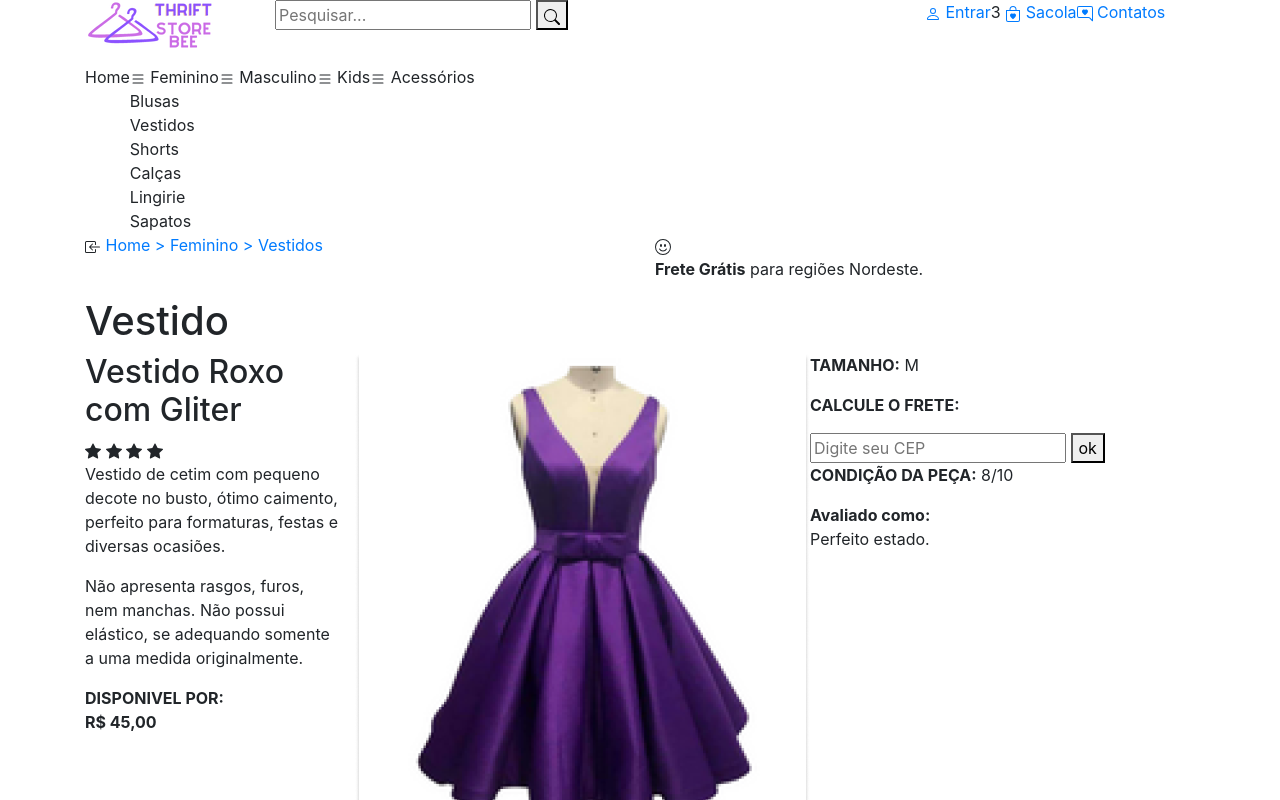
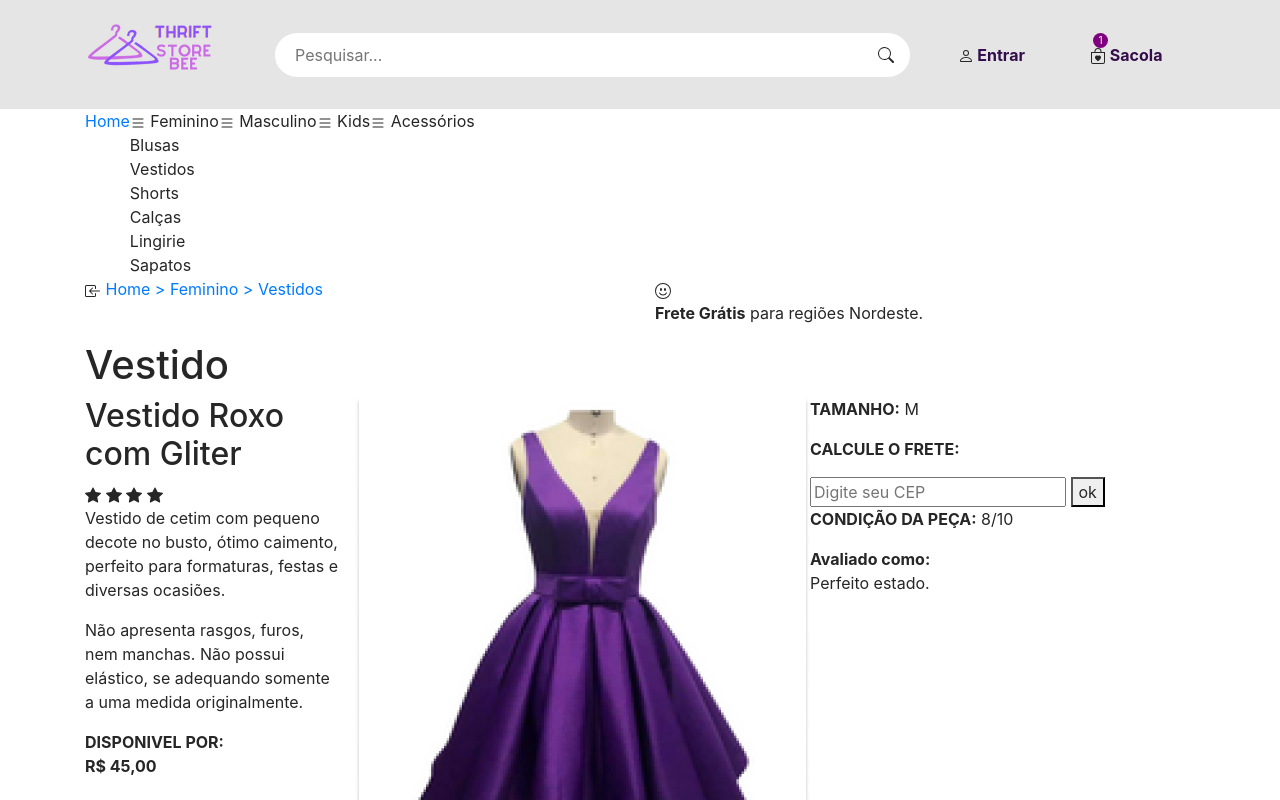
Before and after one commit to beatrizrabelo/tela-compra-brecho, a plain HTML site: page index.html in a window 1280 px wide. Shown: the top 800 px of the page. Drawn offline with Linux system fonts and the light colour scheme.

Commit message:
iniciando css

```diff
--- /dev/null
+++ b/assets/scss/config.scss
@@ -0,0 +1,7 @@
+*{
+    color: rgb(38, 38, 38);
+}
+
+a{
+    text-decoration: none !important;
+}
--- /dev/null
+++ b/assets/scss/header.scss
@@ -0,0 +1,53 @@
+header{
+    background: $cor-primaria;
+    padding: 22px;
+
+    form{
+        input[type=text]{
+            background: $branco;
+            width: 100%;
+            border-radius: 100px;
+            border: none;
+            padding: 10px 20px;
+        }
+
+        button{
+            background: none;
+            border: none;
+            position: absolute;
+            right: 25px;
+        }
+    }
+
+    ul{
+        li{
+            position: relative;
+            span.notificacao {
+                color: $branco;
+                position: absolute;
+                background-color: purple;
+
+                position: absolute;
+                top: -10px;
+                left: 3px;
+                font-size: 10px;
+                width: 15px;
+                height: 15px;
+
+                border-radius: 100%;
+            }
+            a{
+                font-size: 16px;
+                font-weight: bold;
+                color: $cor-secundaria;
+                svg{
+                    font-size: 20px;
+                }
+            }
+
+            &:hover{
+                color: initial;
+            }
+        }
+    }
+}
--- a/assets/scss/style.scss
+++ b/assets/scss/style.scss
@@ -1,5 +1,11 @@
 //Fontes
 @import url('https://fonts.googleapis.com/css2?family=Oswald:wght@300;400;700&family=Titan+One&display=swap');
 
+//Config
+@import "./variaveis.scss";
+@import "./config.scss";
+
+//Componentes
+@import "./header.scss";
 //framework
 @import './bootstrap.scss';
--- /dev/null
+++ b/assets/scss/variaveis.scss
@@ -0,0 +1,5 @@
+$branco: #FFF;
+$roxo: 4D176E;
+
+$cor-primaria: #E5E5E5;
+$cor-secundaria: #340D4C;
--- a/index.html
+++ b/index.html
@@ -37,7 +37,7 @@
         <!-- container -->
         <section class="container">
             <!-- row -->
-            <article class="row">
+            <article class="row d-flex align-items-center">
 
                 <!-- logo -->
                 <a href="/" class="col-md-2">
@@ -47,9 +47,9 @@
                 </a>
 
                 <!-- buscador -->
-                <form action="#" class="col-md-7">
+                <form action="#" class="col-md-7 d-flex align-items-center">
                     <input type="text" name="name" placeholder="Pesquisar...">
-                    <button>
+                    <button class="d-flex align-items-center">
                         <svg xmlns="http://www.w3.org/2000/svg" width="16" height="16" fill="currentColor" class="bi bi-search" viewBox="0 0 16 16">
                             <path d="M11.742 10.344a6.5 6.5 0 1 0-1.397 1.398h-.001c.03.04.062.078.098.115l3.85 3.85a1 1 0 0 0 1.415-1.414l-3.85-3.85a1.007 1.007 0 0 0-.115-.1zM12 6.5a5.5 5.5 0 1 1-11 0 5.5 5.5 0 0 1 11 0z"/>
                           </svg>
@@ -57,7 +57,7 @@
                 </form>
 
                 <!-- administrativo do cliente -->
-                <ul class="col-md-3 nav">
+                <ul class="col-md-3 nav d-flex align-items-center justify-content-around">
                     <li class="nav-item">
                         <a href="#">
                             <svg xmlns="http://www.w3.org/2000/svg" width="16" height="16" fill="currentColor" class="bi bi-person" viewBox="0 0 16 16">
@@ -69,7 +69,7 @@
                     </li>
 
                     <li class="nav-item">
-                        <span class="notificacao">3</span>
+                        <span class="notificacao d-flex align-items-center justify-content-center">1</span>
                         <a href="#">
                             <svg xmlns="http://www.w3.org/2000/svg" width="16" height="16" fill="currentColor" class="bi bi-bag-heart" viewBox="0 0 16 16">
                                 <path fill-rule="evenodd" d="M10.5 3.5a2.5 2.5 0 0 0-5 0V4h5v-.5Zm1 0V4H15v10a2 2 0 0 1-2 2H3a2 2 0 0 1-2-2V4h3.5v-.5a3.5 3.5 0 1 1 7 0ZM14 14V5H2v9a1 1 0 0 0 1 1h10a1 1 0 0 0 1-1ZM8 7.993c1.664-1.711 5.825 1.283 0 5.132-5.825-3.85-1.664-6.843 0-5.132Z"/>
@@ -77,17 +77,6 @@
                             Sacola
                         </a>
                     </li>
-
-                    <li>
-                        <a href="#">
-                            <svg xmlns="http://www.w3.org/2000/svg" width="16" height="16" fill="currentColor" class="bi bi-chat-right-heart" viewBox="0 0 16 16">
-                                <path d="M2 1a1 1 0 0 0-1 1v8a1 1 0 0 0 1 1h9.586a2 2 0 0 1 1.414.586l2 2V2a1 1 0 0 0-1-1H2Zm12-1a2 2 0 0 1 2 2v12.793a.5.5 0 0 1-.854.353l-2.853-2.853a1 1 0 0 0-.707-.293H2a2 2 0 0 1-2-2V2a2 2 0 0 1 2-2h12Z"/>
-                                <path d="M8 3.993c1.664-1.711 5.825 1.283 0 5.132-5.825-3.85-1.664-6.843 0-5.132Z"/>
-                              </svg>
-                            Contatos
-                        </a>
-                    </li>
-
                 </ul>
                 <!-- end administrativo do cliente -->
 
@@ -106,8 +95,9 @@
             <ul class="nav">
                 <!-- lista de itens -->
                 <li class="nav-item">
-                    Home
+                    <a href="http://google.com">Home</a>
                 </li>
+
 
                 <li class="nav-item">
                     <svg xmlns="http://www.w3.org/2000/svg" width="16" height="16" fill="currentColor" class="bi bi-list" viewBox="0 0 16 16">
```
Also changed, not shown: assets/css/style.css, 1 other file.
